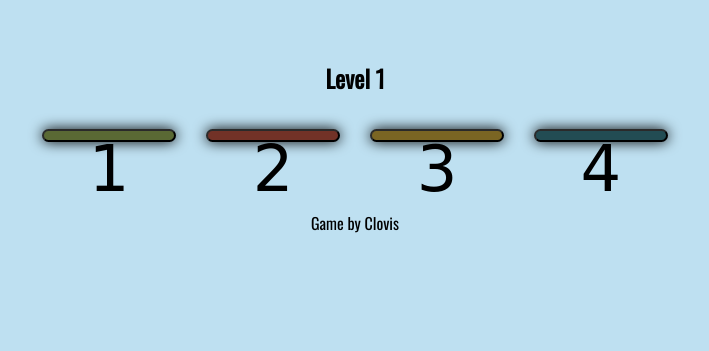
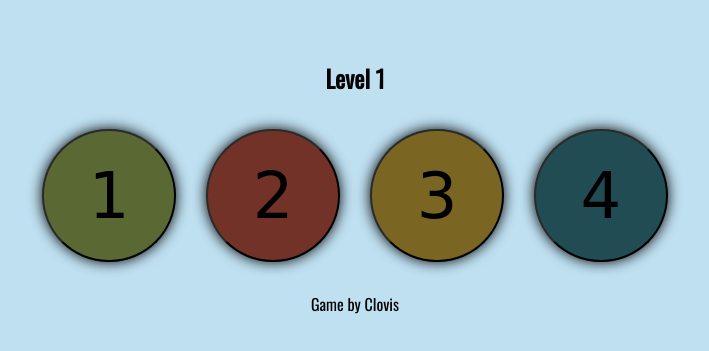
Before and after one commit to clovislong/SIMON, a plain HTML site: page index.html in a window 1280 px wide. Both pictures are taken after a click on the button "Start". Shown: the part 231-582 px from the top of the page, without its empty margins (285-994 px from the left). Drawn offline with nearby package versions, Linux system fonts and the light colour scheme; a web font is replaced by a local one.

Commit message:
Update styles.css

```diff
--- a/styles.css
+++ b/styles.css
@@ -23,7 +23,7 @@ p {
 button {
 	margin: 10pt;
 	width: 100pt;
-	height: 10pt;
+	height: 100pt;
 	font-family: 'MuseoModerno', cursive;
 	font-size: 4rem;
 	border-radius: 50pt;
```
